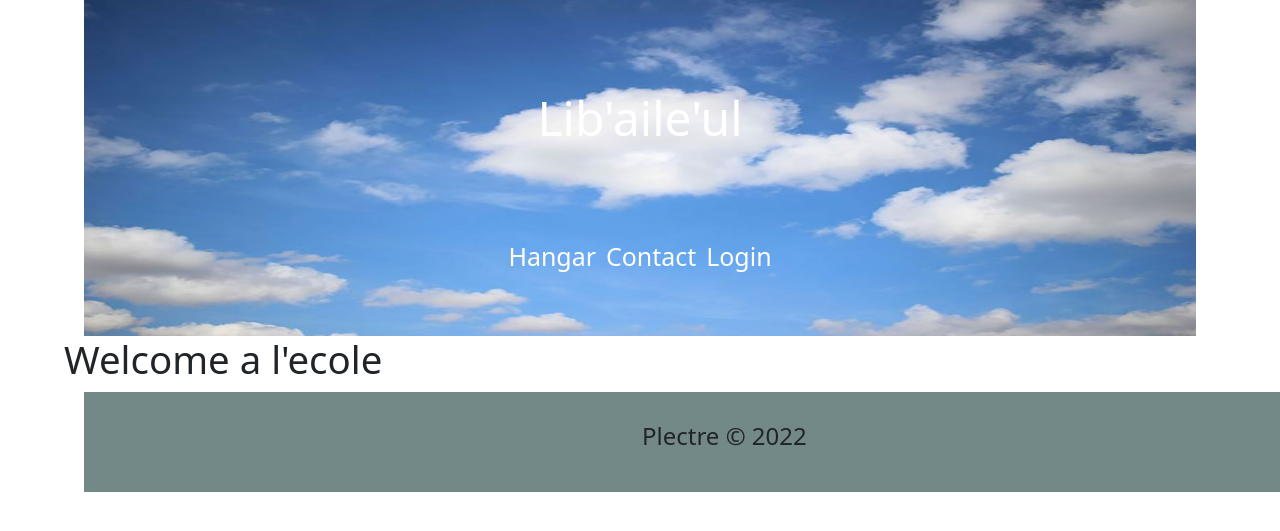
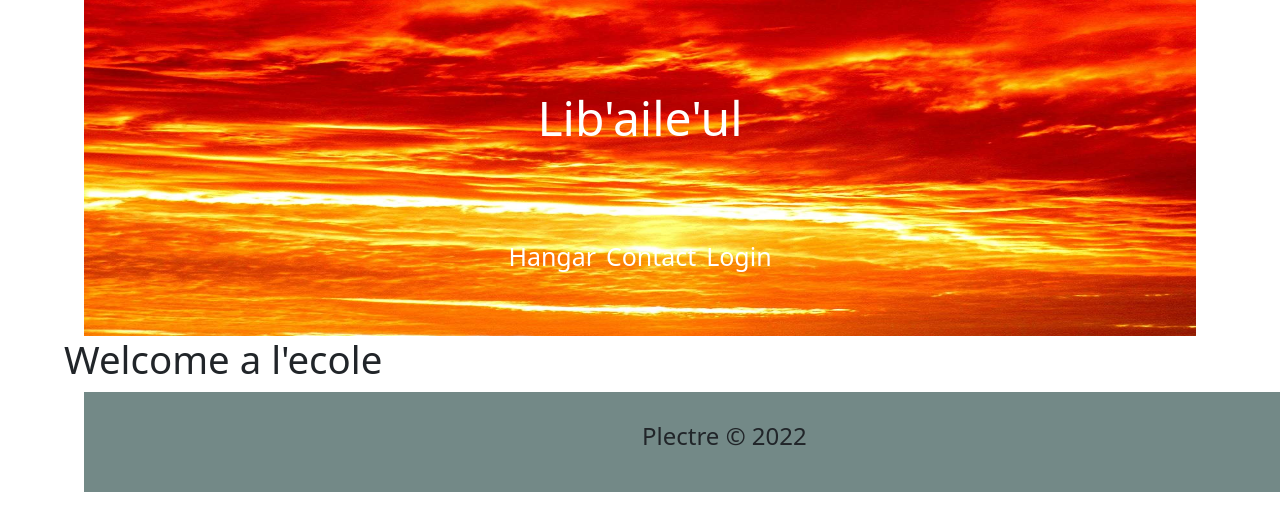
Before and after one commit to Plectre/libaileul, a Django app: page /ecole/ in a window 1280 px wide; the page is wider, and only the part inside the window is pictured. Shown: the top 531 px of that part. Run offline with Django 4.2, Linux system fonts and the light colour scheme; some libraries are stand-ins or nearby versions.

Commit message:
add ciel rouge

```diff
--- a/hangar/static/css/main.css
+++ b/hangar/static/css/main.css
@@ -18,7 +18,7 @@
 .navbar {
     display: flex;
     flex-direction: column;
-    background: url('./img/bg.jpg');
+    background: url('./img/ciel_rouge.jpg');
     background-repeat: round;
 }
 
```
Also changed, not shown: hangar/static/css/img/ciel_rouge.jpg (added).
